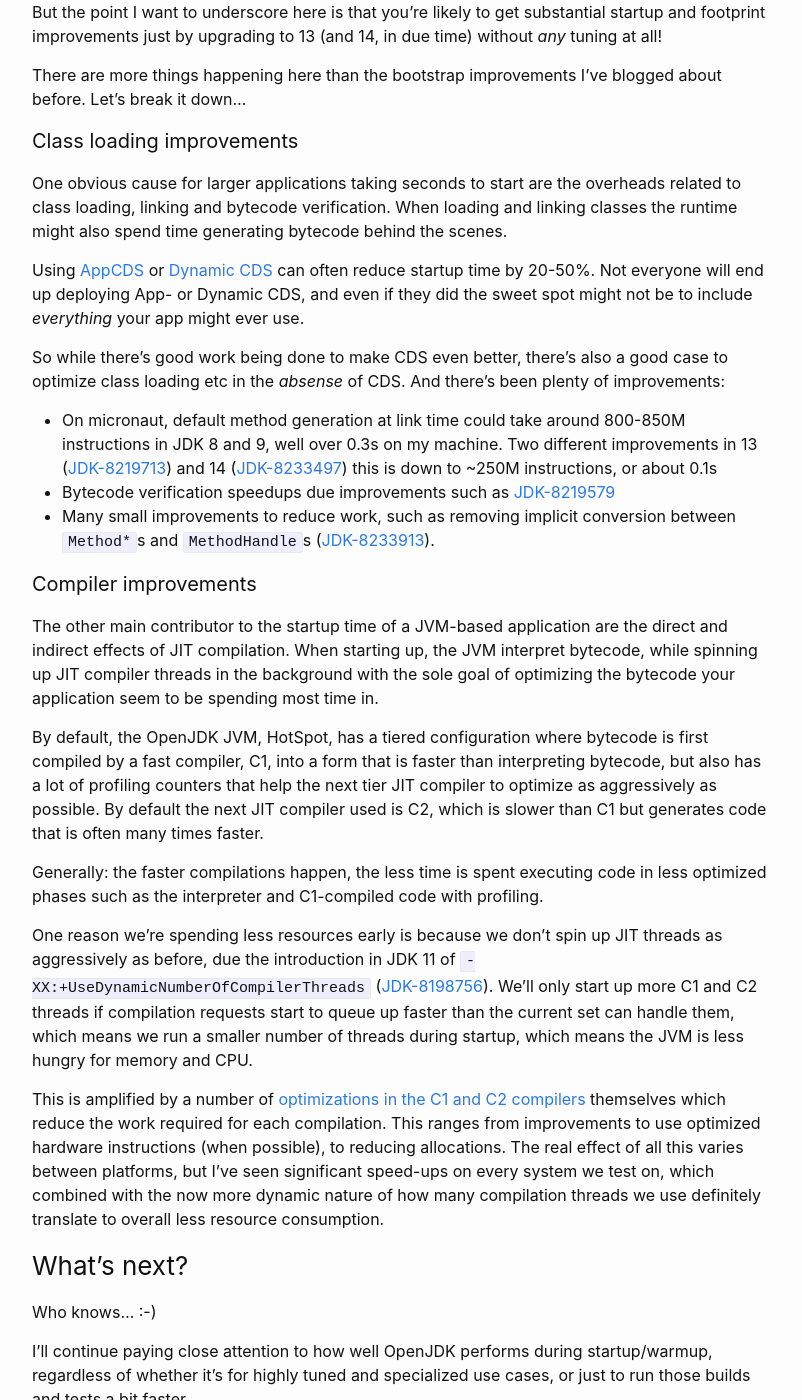
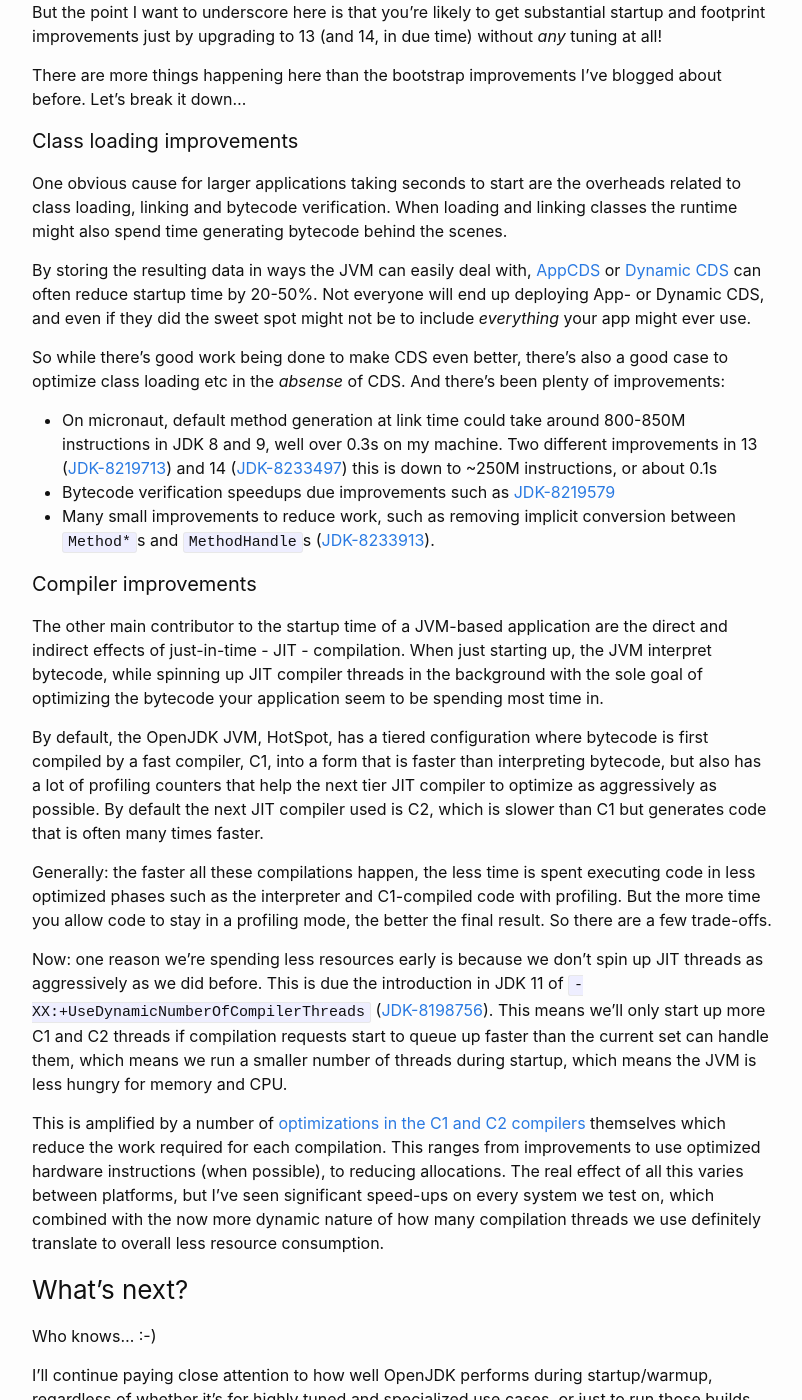
Before and after one commit to cl4es/cl4es.github.io, a Jekyll site: the page built from _posts/2019-11-20-OpenJDK-Startup-Update.md, in a window 1280 px wide and 1400 px high, scrolled down 2533 px. Shown: the whole window, without its empty margins (238-1040 px from the left). Built offline with Jekyll 4.4.1, drawn with Linux system fonts in a browser that asks for light colours; comment, search, counter and statistics services are not loaded.

Commit message:
startup update

```diff
--- a/_posts/2019-11-20-OpenJDK-Startup-Update.md
+++ b/_posts/2019-11-20-OpenJDK-Startup-Update.md
@@ -53,7 +53,7 @@ There are more things happening here than the bootstrap improvements I've blogge
 
 One obvious cause for larger applications taking seconds to start are the overheads related to class loading, linking and bytecode verification. When loading and linking classes the runtime might also spend time generating bytecode behind the scenes.
 
-Using [AppCDS](https://blog.codefx.org/java/application-class-data-sharing/) or [Dynamic CDS](https://openjdk.java.net/jeps/350) can often reduce startup time by 20-50%. Not everyone will end up deploying App- or Dynamic CDS, and even if they did the sweet spot might not be to include _everything_ your app might ever use.
+By storing the resulting data in ways the JVM can easily deal with, [AppCDS](https://blog.codefx.org/java/application-class-data-sharing/) or [Dynamic CDS](https://openjdk.java.net/jeps/350) can often reduce startup time by 20-50%. Not everyone will end up deploying App- or Dynamic CDS, and even if they did the sweet spot might not be to include _everything_ your app might ever use.
 
 So while there's good work being done to make CDS even better, there's also a good case to optimize class loading etc in the _absense_ of CDS. And there's been plenty of improvements:
 
@@ -63,13 +63,13 @@ So while there's good work being done to make CDS even better, there's also a go
 
 #### Compiler improvements
 
-The other main contributor to the startup time of a JVM-based application are the direct and indirect effects of JIT compilation. When starting up, the JVM interpret bytecode, while spinning up JIT compiler threads in the background with the sole goal of optimizing the bytecode your application seem to be spending most time in.
+The other main contributor to the startup time of a JVM-based application are the direct and indirect effects of just-in-time - JIT - compilation. When just starting up, the JVM interpret bytecode, while spinning up JIT compiler threads in the background with the sole goal of optimizing the bytecode your application seem to be spending most time in.
 
 By default, the OpenJDK JVM, HotSpot, has a tiered configuration where bytecode is first compiled by a fast compiler, C1, into a form that is faster than interpreting bytecode, but also has a lot of profiling counters that help the next tier JIT compiler to optimize as aggressively as possible. By default the next JIT compiler used is C2, which is slower than C1 but generates code that is often many times faster.
 
-Generally: the faster compilations happen, the less time is spent executing code in less optimized phases such as the interpreter and C1-compiled code with profiling.
+Generally: the faster all these compilations happen, the less time is spent executing code in less optimized phases such as the interpreter and C1-compiled code with profiling. But the more time you allow code to stay in a profiling mode, the better the final result. So there are a few trade-offs.
 
-One reason we're spending less resources early is because we don't spin up JIT threads as aggressively as before, due the introduction in JDK 11 of `-XX:+UseDynamicNumberOfCompilerThreads` ([JDK-8198756](https://bugs.openjdk.java.net/browse/JDK-8198756)). We'll only start up more C1 and C2 threads if compilation requests start to queue up faster than the current set can handle them, which means we run a smaller number of threads during startup, which means the JVM is less hungry for memory and CPU.
+Now: one reason we're spending less resources early is because we don't spin up JIT threads as aggressively as we did before. This is due the introduction in JDK 11 of `-XX:+UseDynamicNumberOfCompilerThreads` ([JDK-8198756](https://bugs.openjdk.java.net/browse/JDK-8198756)). This means we'll only start up more C1 and C2 threads if compilation requests start to queue up faster than the current set can handle them, which means we run a smaller number of threads during startup, which means the JVM is less hungry for memory and CPU.
 
 This is amplified by a number of [optimizations in the C1 and C2 compilers](https://bugs.openjdk.java.net/issues/?jql=labels%20in%20(startup)%20and%20subcomponent%20%3D%20compiler%20and%20status%20in%20(Resolved)%20and%20fixVersion%20in%20(9%2C%2010%2C%2011%2C%2012%2C%2013%2C%2014)) themselves which reduce the work required for each compilation. This ranges from improvements to use optimized hardware instructions (when possible), to reducing allocations. The real effect of all this varies between platforms, but I've seen significant speed-ups on every system we test on, which combined with the now more dynamic nature of how many compilation threads we use definitely translate to overall less resource consumption.
 
```
